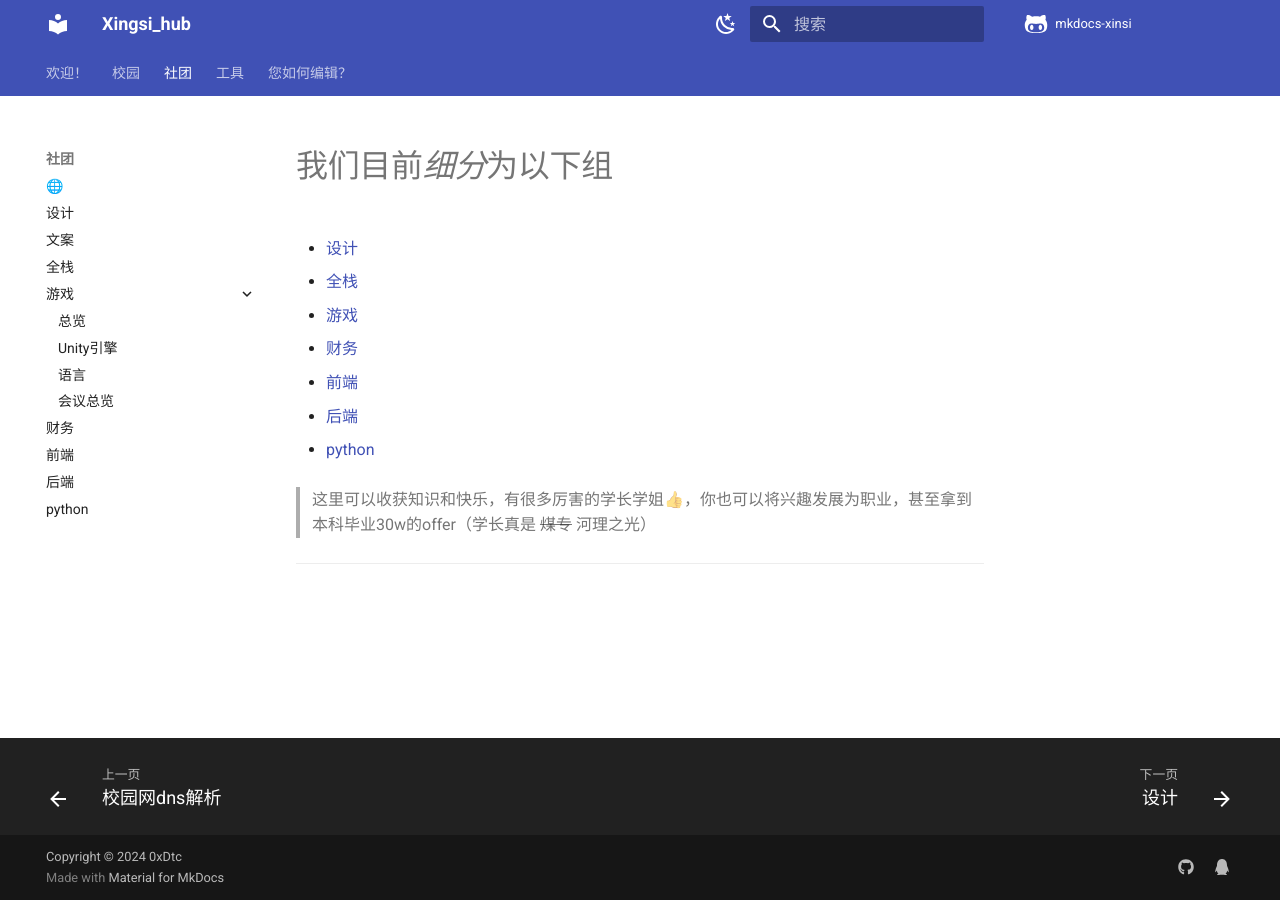
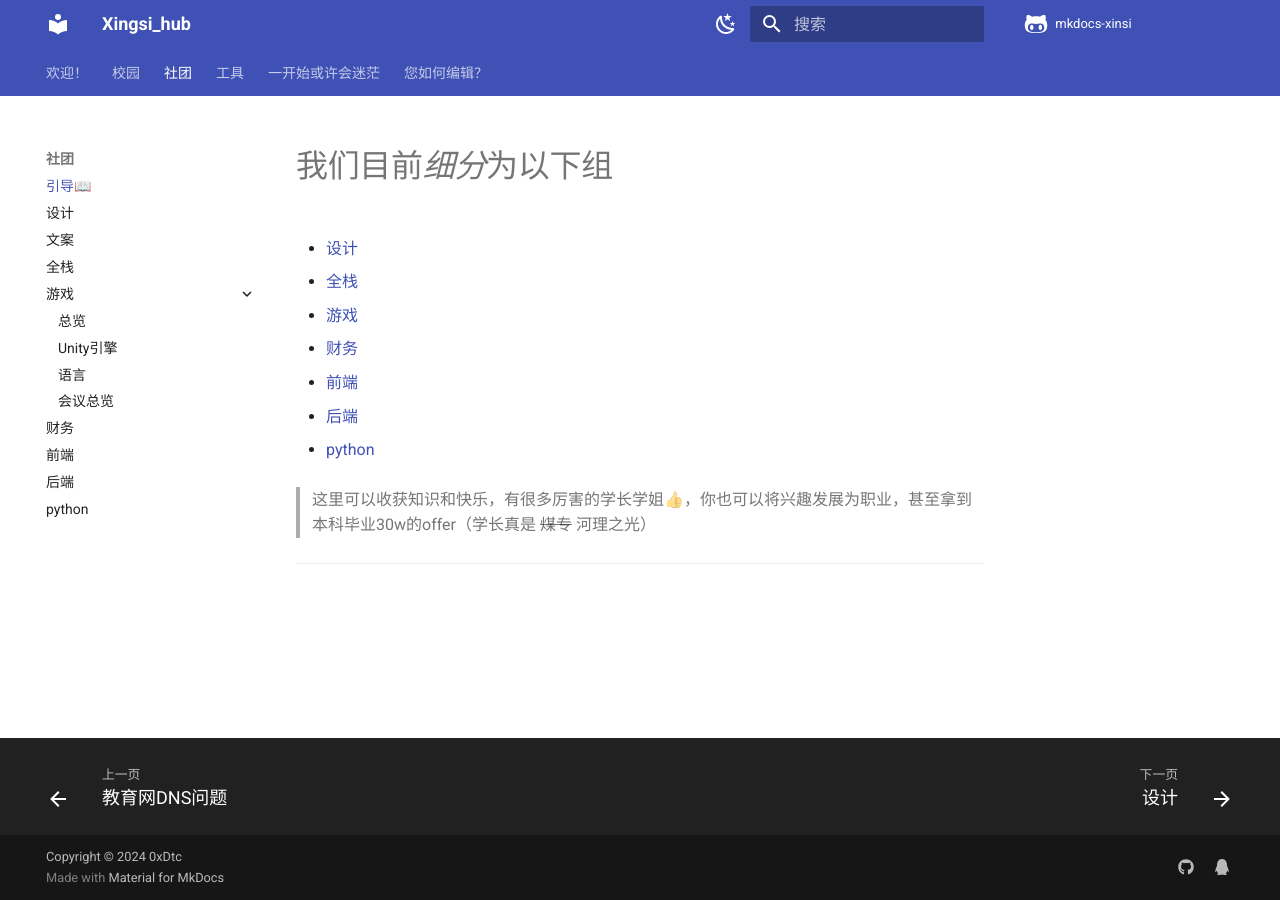
Before and after one commit to disjfjdizmfnkf/mkdocs-xingsi, an MkDocs documentation site: the page built from docs/chapterGuide/studio.md, in a window 1280 px wide. Built offline with MkDocs 1.6.1 and Material for MkDocs 9.7.7, drawn with Linux system fonts in a browser that asks for light colours; comment, search, counter and statistics services are not loaded.

Commit message:
add: 添加新章节

```diff
--- a/mkdocs.yml
+++ b/mkdocs.yml
@@ -102,11 +102,12 @@ extra_css:
 nav:
   - 欢迎！: index.md
   - 校园 :
-    - 🌐: chapterGuide/campus.md
+    - 引导📖: chapterGuide/campus.md
     - hpu撸猫指南: campus/hpu撸猫指南.md
-    - 校园网dns解析: campus/校园网dns解析.md
+    - 教育网DNS问题 : campus/校园网dns解析.md
+    - 注册邮箱&学生认证 : campus/学生认证.md
   - 社团 :
-    - 🌐: chapterGuide/studio.md
+    - 引导📖: chapterGuide/studio.md
     - 设计 : c-xingsi/design/design.md
     - 文案 : c-xingsi/copywriting/copywriting.md
     - 全栈 : c-xingsi/fullstack/fullstack.md
@@ -120,15 +121,19 @@ nav:
     - 后端 : c-xingsi/backend/backend.md
     - python : c-xingsi/python/python.md
   - 工具:
-    - 🌐: chapterGuide/tool.md
+    - 引导📖: chapterGuide/tool.md
     - 必备工具:
-      - 马猴？！: essentialTools/intro.md
+      - 引导📖: essentialTools/intro.md
+      - 🪜: essentialTools/ladder.md
+      - git : essentialTools/git.md
+      - terminal : essentialTools/terminal.md
     - 推荐工具 :
       - 磁盘内容可视化工具——SpaceSniffer : recommendTools/SpaceSniffer.md
       - 多线程多协议高速下载工具——Motrix : recommendTools/Motrix.md
-    - 编辑器推荐:
+    - 编辑器介绍:
       - intro: editorRecommend/intro.md
       - jetBrains: editorRecommend/jet.md
       - visualStudioCode: editorRecommend/vsc.md
       - nvim: editorRecommend/nvim.md
+  - 一开始或许会迷茫 : chapterGuide/ifYouFeelConfused.md
   - 您如何编辑？: howToEdit/howToEdit.md
```
